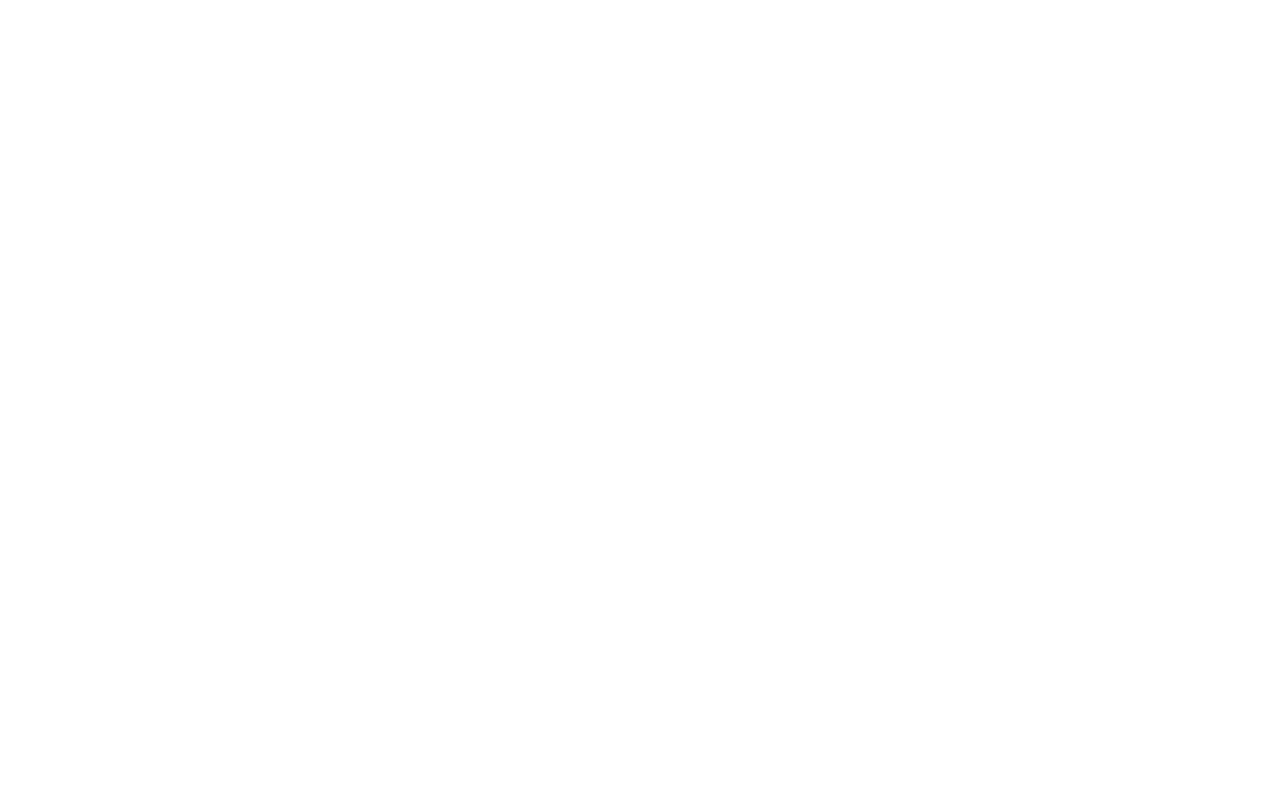
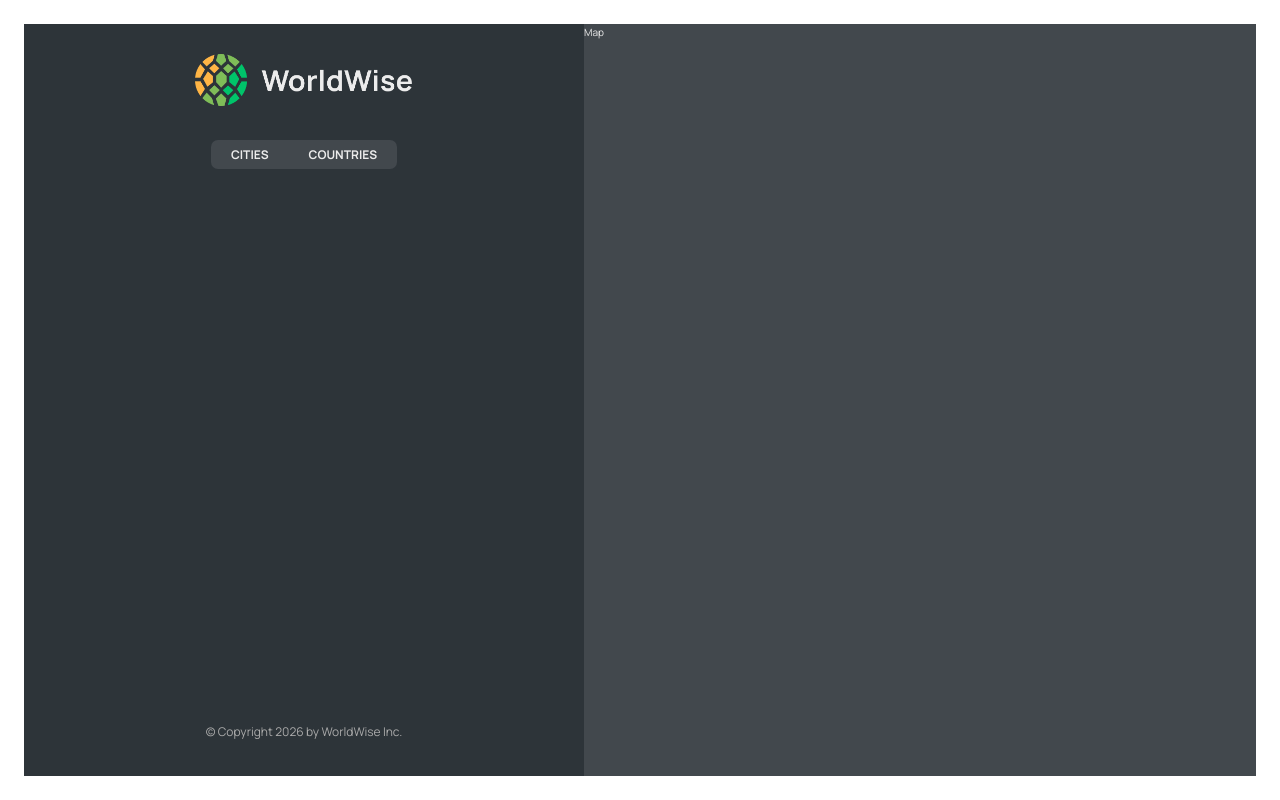
Before and after one commit to jrajan20/geowise, a React (Vite) app: page /app in a window 1280 px wide. Built offline with nearby package versions, Linux system fonts and the light colour scheme.

Commit message:
Added Sidebar and Map component to App Layout  with css

```diff
--- a/src/components/AppNav.jsx
+++ b/src/components/AppNav.jsx
@@ -1,5 +1,6 @@
-import {styles} from "./AppNav.module.css"
+
 import { NavLink } from "react-router-dom";
+import styles from "./AppNav.module.css";
 
 function AppNav() {
   return (
--- /dev/null
+++ b/src/components/Map.jsx
@@ -0,0 +1,11 @@
+
+import styles from "./Map.module.css";
+function Map() {
+    return (
+        <div className={styles.mapContainer}>
+            Map
+        </div>
+    )
+}
+
+export default Map
--- /dev/null
+++ b/src/components/Sidebar.jsx
@@ -0,0 +1,23 @@
+import { Outlet } from "react-router-dom";
+import AppNav from "./AppNav";
+import Logo from "./Logo";
+import styles from "./Sidebar.module.css";
+
+function Sidebar() {
+  return (
+    <div className={styles.sidebar}>
+      <Logo />
+      <AppNav />
+
+      <Outlet />
+
+      <footer className={styles.footer}>
+        <p className={styles.copyright}>
+          &copy; Copyright {new Date().getFullYear()} by WorldWise Inc.
+        </p>
+      </footer>
+    </div>
+  );
+}
+
+export default Sidebar;
--- a/src/pages/AppLayout.jsx
+++ b/src/pages/AppLayout.jsx
@@ -1,12 +1,13 @@
 
-
-//import AppNav from "../components/AppNav";
-//import AppNav from "../components/AppNav";
+import Sidebar from "../components/Sidebar";
+import Map from "../components/Map";
 import styles from "./AppLayout.module.css";
 
 function AppLayout() {
   return (
    <div className={styles.app}>
+        <Sidebar/>
+        <Map/>
 
     </div>
   );
```
